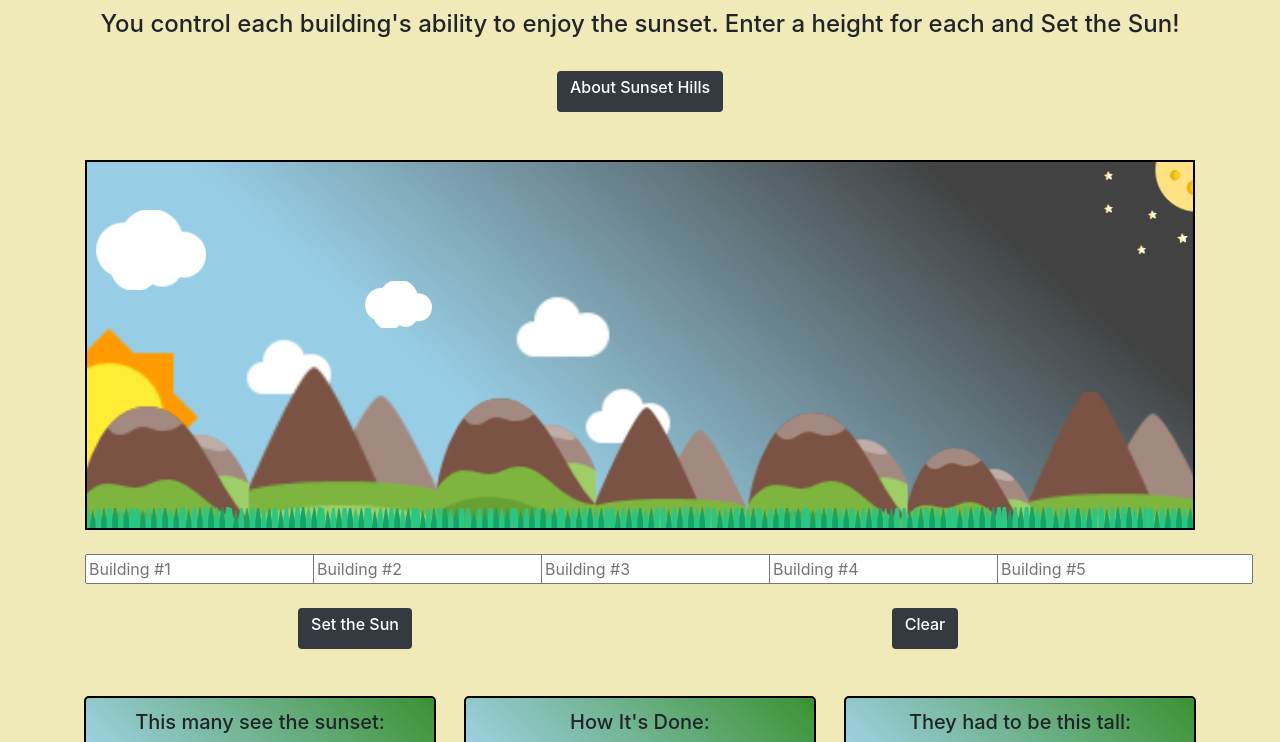
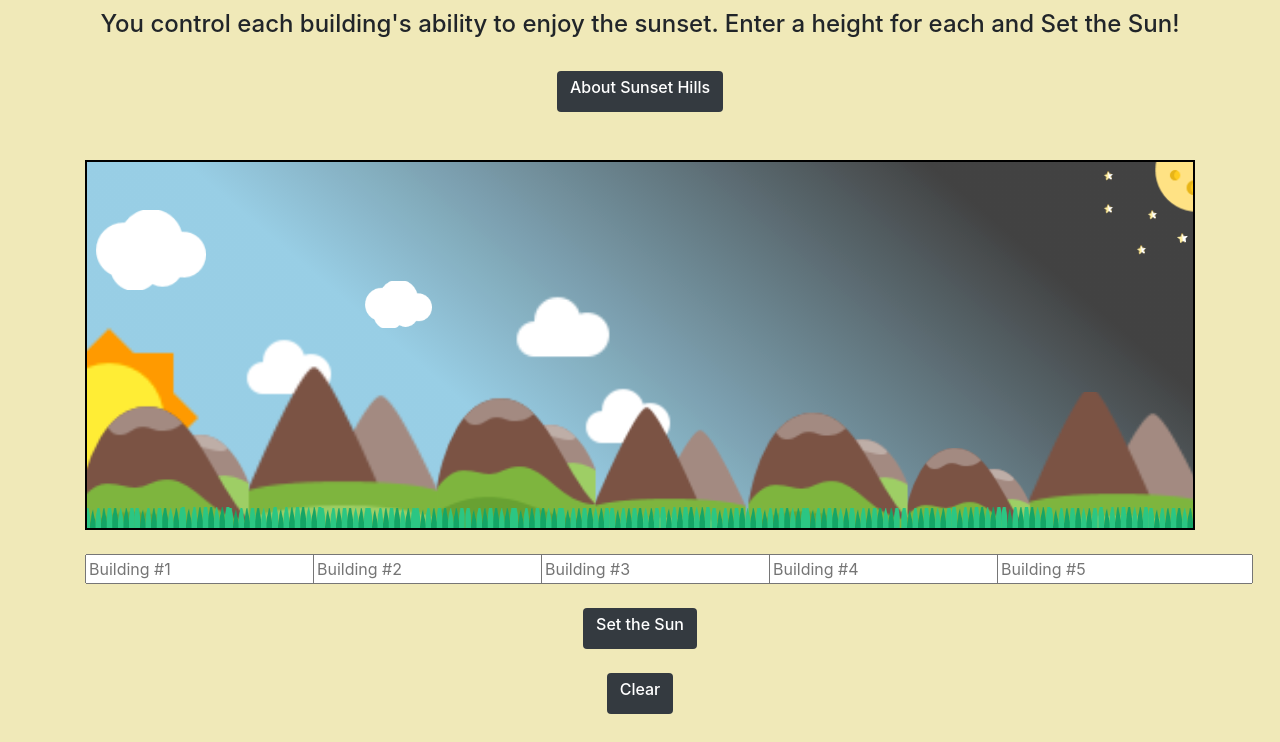
Before and after one commit to joneseli7395/SunsetHills1, a plain HTML site: page index.html in a window 1280 px wide. Shown: the part 210-952 px from the top of the page. Drawn offline with nearby package versions, Linux system fonts and the light colour scheme.

Commit message:
Update index.html

```diff
--- a/index.html
+++ b/index.html
@@ -89,9 +89,11 @@
             <div class="col"><input type="text" id="sunsetIn5" placeholder="Building #5" /></div>
         </div><br />
         <div class="row">
-            <div class="col-lg-6 text-center">
+            <div class="col text-center">
                 <button class="btn bg-dark" id="btnSunset" onclick="seeTheSun()"><h6>Set the Sun</h6></button>
             </div>
+        </div><br />
+        <div class="row">
             <div class="col text-center">
                 <button class="btn bg-dark" onclick="clearText()"><h6> Clear </h6></button>
             </div>
```
